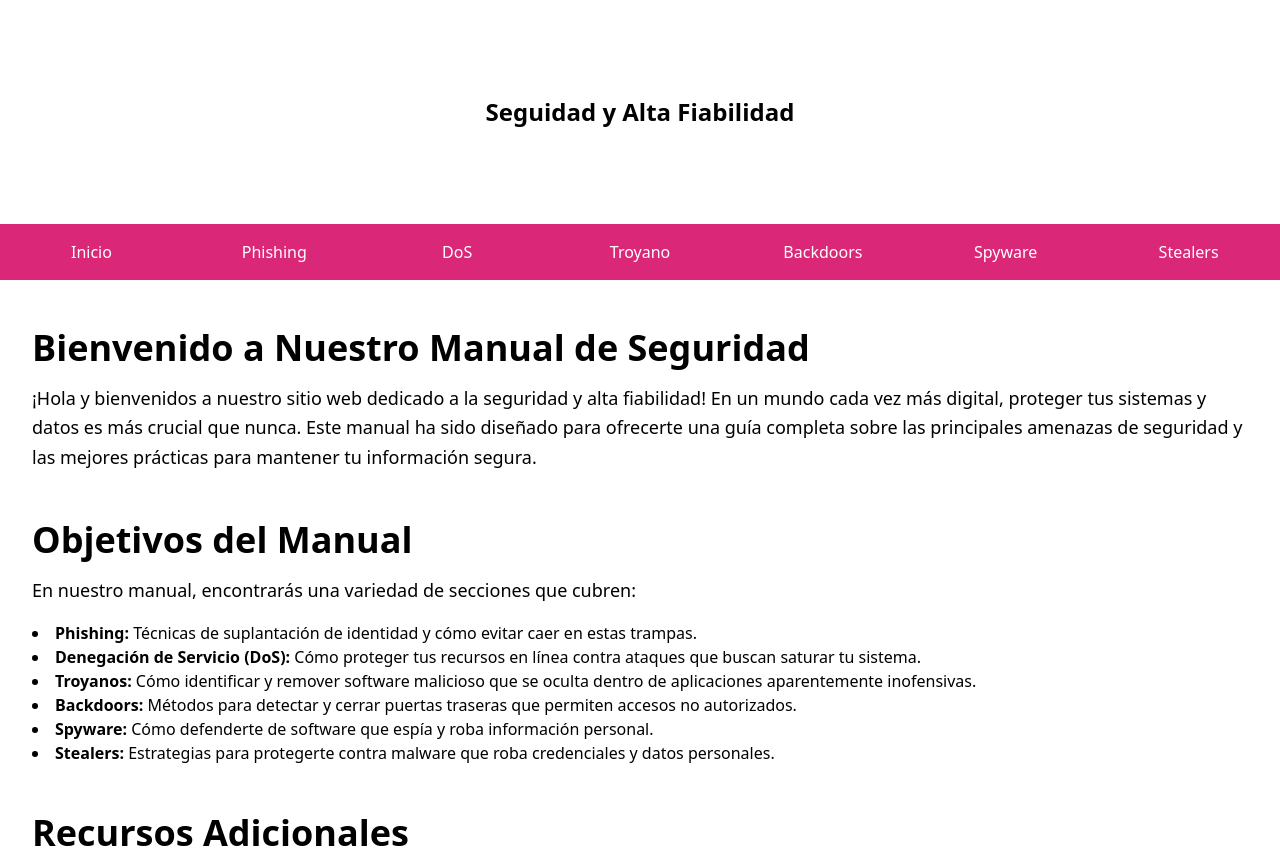
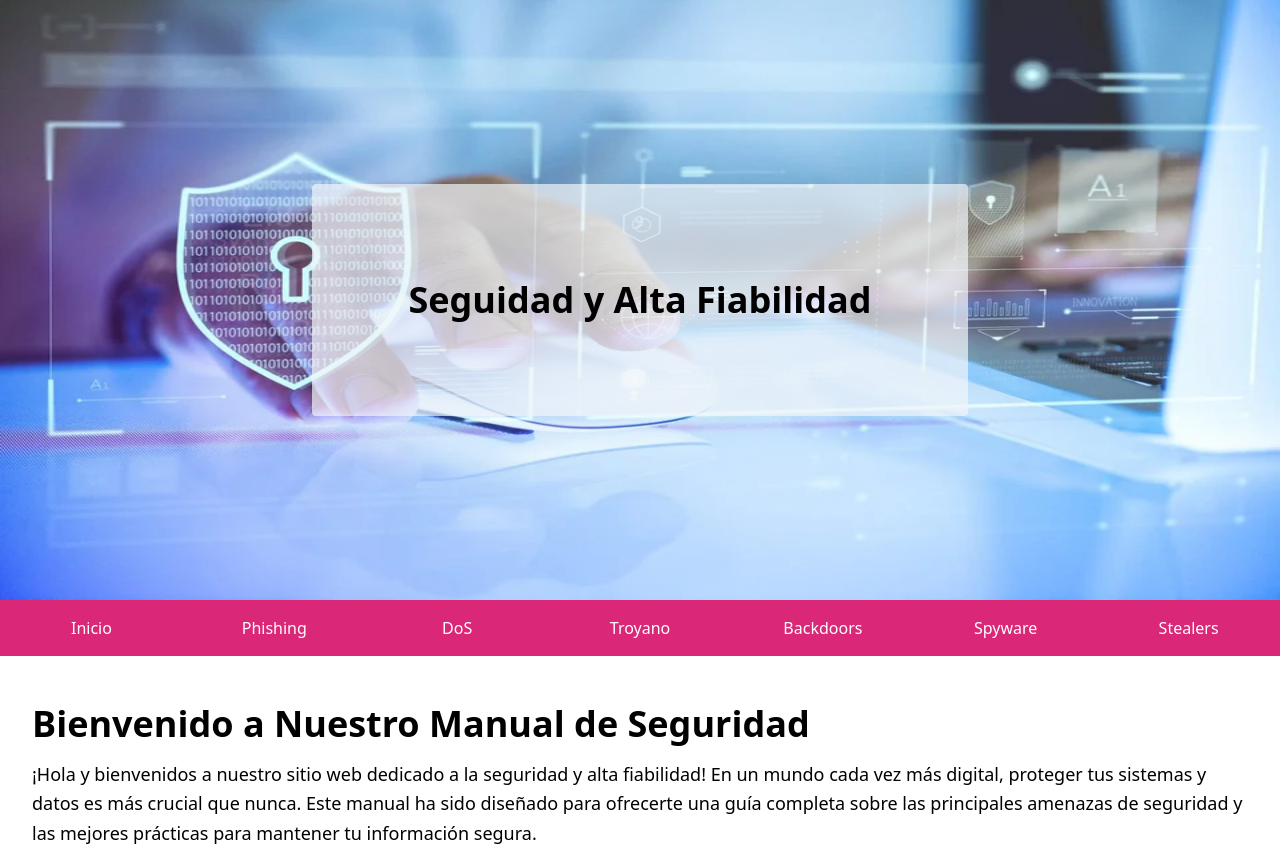
Before and after one commit to Erik-de-Miguel-Adame/SAD-Diccionario.github.io, an Astro site: page /manual in a window 1280 px wide. Shown: the top 856 px of the page. Built offline with nearby package versions, Linux system fonts and the light colour scheme; Astro itself is replaced by a stand-in of ours.

Commit message:
img update

```diff
--- a/src/pages/manual.astro
+++ b/src/pages/manual.astro
@@ -5,8 +5,20 @@ import Link from "../components/linkmanualheader.astro";
 ---
 
 <Layout title="Manual">
-  <header class="flex flex-col justify-center items-center">
-    <h1 class="text-2xl font-bold p-24">Seguidad y Alta Fiabilidad</h1>
+  <header
+    class="flex flex-col justify-center items-center relative h-[600px] overflow-hidden"
+  >
+    <img
+      src="img/guide-main/seguridad informática y cómo implementarla.webp"
+      alt="seguridad informática y cómo implementarla.webp"
+      class="w-full h-full"
+    />
+    <h1
+      class="text-2xl md:text-4xl font-bold p-12 md:p-24 bg-slate-100 absolute rounded bg-opacity-70"
+    >
+      Seguidad y Alta Fiabilidad
+    </h1>
+  </header>
   <nav
     class="flex justify-start items-center text-white text-center flex-wrap w-full"
   >
@@ -18,7 +30,6 @@ import Link from "../components/linkmanualheader.astro";
     <Link href="/Spyware" title="Spyware" />
     <Link href="/Stealers" title="Stealers" />
   </nav>
-  </header>
   <main class="py-12 px-4 mx-4">
     <section id="introducion" class="mb-12">
       <h2 class="text-4xl font-semibold mb-4">
```
Also changed, not shown: public/img/guide-main/seguridad informática y cómo implementarla.webp (added). Lines whose indentation alone changed are shown as unchanged.
